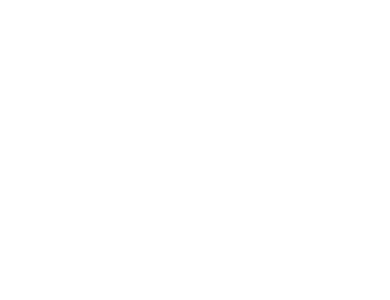
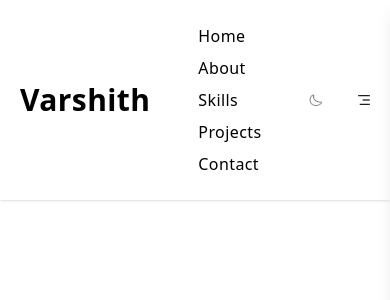
Before and after one commit to varshithpilli/portfolio, a Next.js app: page / in a window 390 px wide. Shown: the top 300 px of the page. Built offline with nearby package versions, Linux system fonts and the light colour scheme.

Commit message:
Responsive navbar, Darkmode, Closemenu on background tap

```diff
--- a/app/components/Navbar.tsx
+++ b/app/components/Navbar.tsx
@@ -0,0 +1,117 @@
+'use client'
+import React, { useState, useEffect, useRef } from 'react'
+import Image from 'next/image'
+import { assets } from "@/assets/assets"
+
+const Navbar: React.FC = () => {
+  const [isMenuOpen, setIsMenuOpen] = useState(false);
+  const [isDarkMode, setIsDarkMode] = useState<boolean>(false);
+  const sideMenuRef = useRef<HTMLUListElement | null>(null);
+
+  const openMenu = () => setIsMenuOpen(true);
+  const closeMenu = () => setIsMenuOpen(false);
+
+  useEffect(() => {
+    const handleClickOutside = (event: MouseEvent) => {
+      if (sideMenuRef.current && !sideMenuRef.current.contains(event.target as Node)) {
+        closeMenu();
+      }
+    };
+
+    if (isMenuOpen) {
+      document.addEventListener("mousedown", handleClickOutside);
+    } else {
+      document.removeEventListener("mousedown", handleClickOutside);
+    }
+
+    return () => {
+      document.removeEventListener("mousedown", handleClickOutside);
+    };
+  }, [isMenuOpen]);
+
+  useEffect(() => {
+    if (localStorage.theme === 'dark' || (!('theme' in localStorage) && window.matchMedia('(prefers-color-scheme: dark)').matches)) {
+      setIsDarkMode(true);
+    } else {
+      setIsDarkMode(false);
+    }
+  }, []);
+
+  useEffect(() => {
+    if (isDarkMode) {
+      document.documentElement.classList.add('dark');
+      localStorage.theme = 'dark';
+    } else {
+      document.documentElement.classList.remove('dark');
+      localStorage.theme = '';
+    }
+  }, [isDarkMode]);
+
+  return (
+    <>
+      <nav className="w-full fixed top-0 px-5 py-2 lg:px-8 xl:px-[8%] flex items-center justify-between z-50 bg-white/50 dark:bg-black/50 shadow-sm backdrop-blur-lg">
+        <a href="#home">
+          <div className='font-semibold text-3xl'>Varshith</div>
+        </a>
+
+        {/* Desktop Menu */}
+        <ul className="md:flex items-center gap-6 lg:gap-8 px-12 py-3">
+          <li><a href="#home">Home</a></li>
+          <li><a href="#about">About</a></li>
+          <li><a href="#skills">Skills</a></li>
+          <li><a href="#projects">Projects</a></li>
+          <li><a href="#contact">Contact</a></li>
+        </ul>
+
+        <div className='flex items-center gap-6'>
+          <button onClick={() => setIsDarkMode(prev => !prev)} className='cursor-pointer'>
+            <Image src={isDarkMode ? assets.sun_icon : assets.moon_icon} alt='' className='w-6' />
+          </button>
+
+          {/* Mobile Menu Open Button */}
+          <button onClick={openMenu} className='block md:hidden ml-3 cursor-pointer'>
+            <Image src={assets.menu_black} alt='' className='w-6 dark:invert' />
+          </button>
+        </div>
+      </nav>
+
+      {/* Dark Overlay When Menu is Open */}
+      {isMenuOpen && (
+        <div className="fixed inset-0 bg-black/30 backdrop-blur-sm z-40" onClick={closeMenu}></div>
+      )}
+
+      {/* Mobile Menu */}
+      <ul
+        ref={sideMenuRef}
+        className={`fixed top-0 bottom-0 right-0 h-screen w-64 z-50 bg-gray-100 dark:bg-[#202020] shadow-lg
+  transform transition-transform duration-500 flex flex-col gap-6 py-24 px-8 text-lg
+  ${isMenuOpen ? "translate-x-0" : "translate-x-64"}`}
+      >
+        {/* Close Button */}
+        <button onClick={closeMenu} className="absolute top-6 right-6 cursor-pointer">
+          <Image src={assets.close_black} alt="" className="w-6 dark:invert" />
+        </button>
+
+        {/* Mobile Menu Links */}
+        <li className="cursor-pointer py-2 border-b border-gray-300 dark:border-gray-700">
+          <a onClick={closeMenu} href="#home">Home</a>
+        </li>
+        <li className="cursor-pointer py-2 border-b border-gray-300 dark:border-gray-700">
+          <a onClick={closeMenu} href="#about">About</a>
+        </li>
+        <li className="cursor-pointer py-2 border-b border-gray-300 dark:border-gray-700">
+          <a onClick={closeMenu} href="#skills">Skills</a>
+        </li>
+        <li className="cursor-pointer py-2 border-b border-gray-300 dark:border-gray-700">
+          <a onClick={closeMenu} href="#projects">Projects</a>
+        </li>
+        <li className="cursor-pointer py-2 border-b border-gray-300 dark:border-gray-700">
+          <a onClick={closeMenu} href="#contact">Contact</a>
+        </li>
+      </ul>
+
+    </>
+  );
+}
+
+export default Navbar;
--- a/app/components/Skills.tsx
+++ /dev/null
@@ -1 +0,0 @@
-=
--- a/app/globals.css
+++ b/app/globals.css
@@ -27,14 +27,13 @@
 }
 
 ::-webkit-scrollbar {
-  width: 8px;
+  width: 10px;
 }
 
-::-webkit-scrollbar-thumb { /* Dark color for the thumb */
-  background-color: #232325;
+::-webkit-scrollbar-track {
+  background-color: #212121;
 }
 
-::-webkit-scrollbar-track { /* Dark color for the track */
-  background-color: #00000047;
-  /* @apply bg-white */
+::-webkit-scrollbar-thumb {
+  background-color: #3D3D3D;
 }
--- a/app/page.tsx
+++ b/app/page.tsx
@@ -1,6 +1,8 @@
+import Navbar from "./Components/Navbar"
 export default function Home() {
   return (
     <>
+    <Navbar />
     </>
   );
 }
```
Also changed, not shown: app/components/ProjectCard.tsx (deleted).
